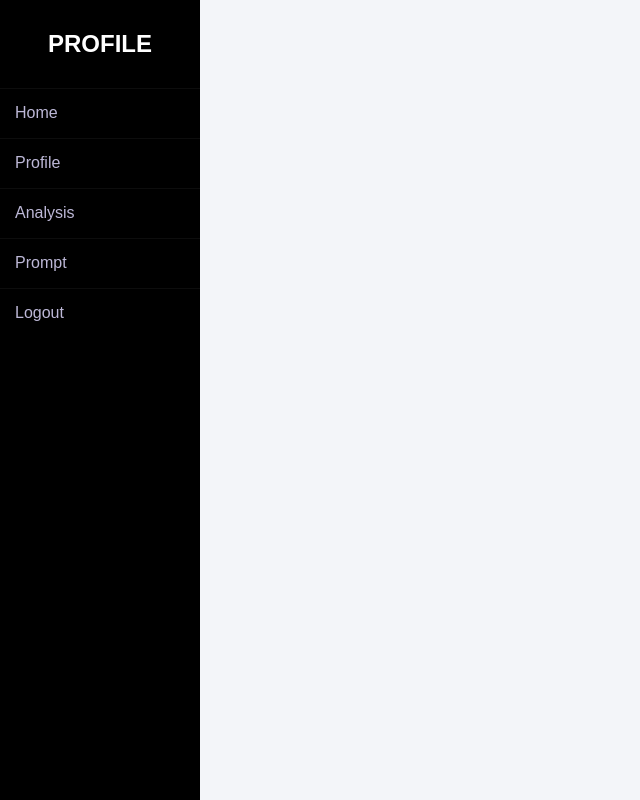
After one commit to MeJaM35/Athena-AI, a Django app: page /competitors in a window 1280 px wide. The commit adds this page. Shown: the whole page, without its empty margins (0-640 px from the left). Run offline with Django 5.2, Linux system fonts and the light colour scheme; parts of the project's set-up code (start-up, migrations or seed data) failed here and were passed over; some libraries are stand-ins or nearby versions.

Commit message:
Competitor Identification: Page Views & Urls added

```diff
--- a/core/urls.py
+++ b/core/urls.py
@@ -12,6 +12,7 @@ urlpatterns = [
     path('dashboard', views.dashboard, name='dashboard'),
     path('cards', views.cards, name='cards'),
     path('profile', views.profile, name='profile'),
+    path('competitors', views.competitorDisplay, name='competitor-display'),
 
 
 
--- a/core/views.py
+++ b/core/views.py
@@ -122,5 +122,13 @@ def logoutUser(request):
     return redirect('index')
 
 
+def competitorDisplay(request):
+    brands = Brand.objects.all()
+
+    context = {
+        'brands': brands,
+    }
+    return render(request, 'core/competitor.html', context)
+
 
 # Create your views here.
--- /dev/null
+++ b/static/src/competitor.css
@@ -0,0 +1,132 @@
+*{
+    margin: 0;
+    padding: 0;
+    box-sizing: border-box;
+    list-style: none;
+    text-decoration: none;
+    font-family: sans-serif;
+  }
+
+  body
+  {
+     background-color: #f3f5f9;
+  }
+
+  .wrapper
+  {
+    display: flex;
+    position: relative;
+  }
+
+  .wrapper .sidebar
+  {
+    width: 200px;
+    height: 100%;
+    background: black;
+    padding: 30px 0px;
+    position: fixed;
+  }
+
+  .wrapper .sidebar h2
+  {
+    color: #fff;
+    text-transform: uppercase;
+    text-align: center;
+    margin-bottom: 30px;
+  }
+
+  .wrapper .sidebar ul li a
+  {
+    color: #bdb8d7;
+    display: block;
+  }
+
+  .wrapper .sidebar ul li a .fas
+  {
+    width: 25px;
+  }
+
+  .main-nav a:hover
+  {
+    background: #727272;
+  }
+
+  .wrapper .sidebar .main-nav-ul ul li a .fas
+  {
+    width: 25px;
+  }
+
+  .wrapper .sidebar ul li:hover a
+  {
+    color: white;
+  }
+
+  .wrapper .main_content
+  {
+    width: 100%;
+    margin-left: 200px;
+  }
+
+  .wrapper .main_content .header h2
+  {
+    padding: 30px;
+    font-family: sans-serif;
+    color: black;
+    background: #fff;
+    border-bottom: 1px solid #e0e4e8;
+  }
+
+  a
+  {
+    text-decoration: none;
+  }
+
+  li
+  {
+    list-style: none;
+  }
+
+  .main-nav a
+  {
+    padding: 15px;
+    border-bottom: 1px solid #bdb8d7;
+    border-bottom: 1px solid rgba(0,0,0,0.05);
+    border-top: 1px solid rgba(255,255,255,0.05);
+  }
+
+  .main-nav-ul ul
+  {
+
+    display: none;
+  }
+
+  .main-nav-ul li:hover ul
+  {
+    display: block;
+  }
+
+  .main-nav .sub-arrow:after
+  {
+    content: '\203A';
+    float: right;
+    margin-right: 20px;
+    transform: rotate(90deg);
+    -webkit-transform: rotate(90deg);
+    -moz-transform: rotate(90deg);
+  }
+
+  .main-nav li:hover .sub-arrow:after
+  {
+    content: '\2039';
+  }
+
+  .wrapper .main_content .profile
+  {
+    padding: 25px;
+  }
+
+  .main_content .profile button
+  {
+    border-block-color: black;
+    border-radius: 10px;
+  }
--- /dev/null
+++ b/templates/core/competitor.html
@@ -0,0 +1,33 @@
+
+{% load static %}
+{% load compress %}
+
+{% block content %}
+
+<link href='{% static 'src/competitor.css'  %}' rel="stylesheet" type="text/css">
+
+<div class="wrapper">
+    <div class="sidebar">
+        <h2 class="mb-3 text-2xl font-bold">profile</h2>
+            <nav class="main-nav">
+            <ul class="main-nav-ul">
+                <li><a href='{% url "dashboard" %}'><i class="fas fa-home" class="mb-3 text-4xl font-bold"></i>Home</a></li>
+                <li><a href='{% url "profile" %}'><i class="fas fa-user" class="mb-3 text-4xl font-bold"></i>Profile</a></li>
+<li><a href="{% url 'competitor-display' %}"><i class="fas fa-solid fa-chart-line"class="mb-3 text-4xl font-bold"></i>Analysis</a></li>
+                <li><a href='{% url "prompt" %}'><i class="fas fa-solid fa-chart-line"class="mb-3 text-4xl font-bold"></i>Prompt</a></li>
+                <li><a href='{% url "login" %}'><i class="fas fa-sign-out-alt" class="mb-3 text-4xl font-bold"></i>Logout</a></li>
+            </ul>
+            </nav>
+    </div>
+
+
+
+
+
+
+
+</div>
+
+
+
+{% endblock %}
--- a/templates/core/profile.html
+++ b/templates/core/profile.html
@@ -18,7 +18,7 @@
             <ul class="main-nav-ul">
                 <li><a href='{% url "dashboard" %}'><i class="fas fa-home" class="mb-3 text-4xl font-bold"></i>Home</a></li>
                 <li><a href='{% url "profile" %}'><i class="fas fa-user" class="mb-3 text-4xl font-bold"></i>Profile</a></li>
-                <!-- <li><a href="#"><i class="fas fa-solid fa-chart-line"class="mb-3 text-4xl font-bold"></i>Analysis</a></li>  -->
+<li><a href="{% url 'competitor-display' %}"><i class="fas fa-solid fa-chart-line"class="mb-3 text-4xl font-bold"></i>Analysis</a></li>
                 <li><a href='{% url "prompt" %}'><i class="fas fa-solid fa-chart-line"class="mb-3 text-4xl font-bold"></i>Prompt</a></li>
                 <li><a href='{% url "login" %}'><i class="fas fa-sign-out-alt" class="mb-3 text-4xl font-bold"></i>Logout</a></li>
             </ul>
```
